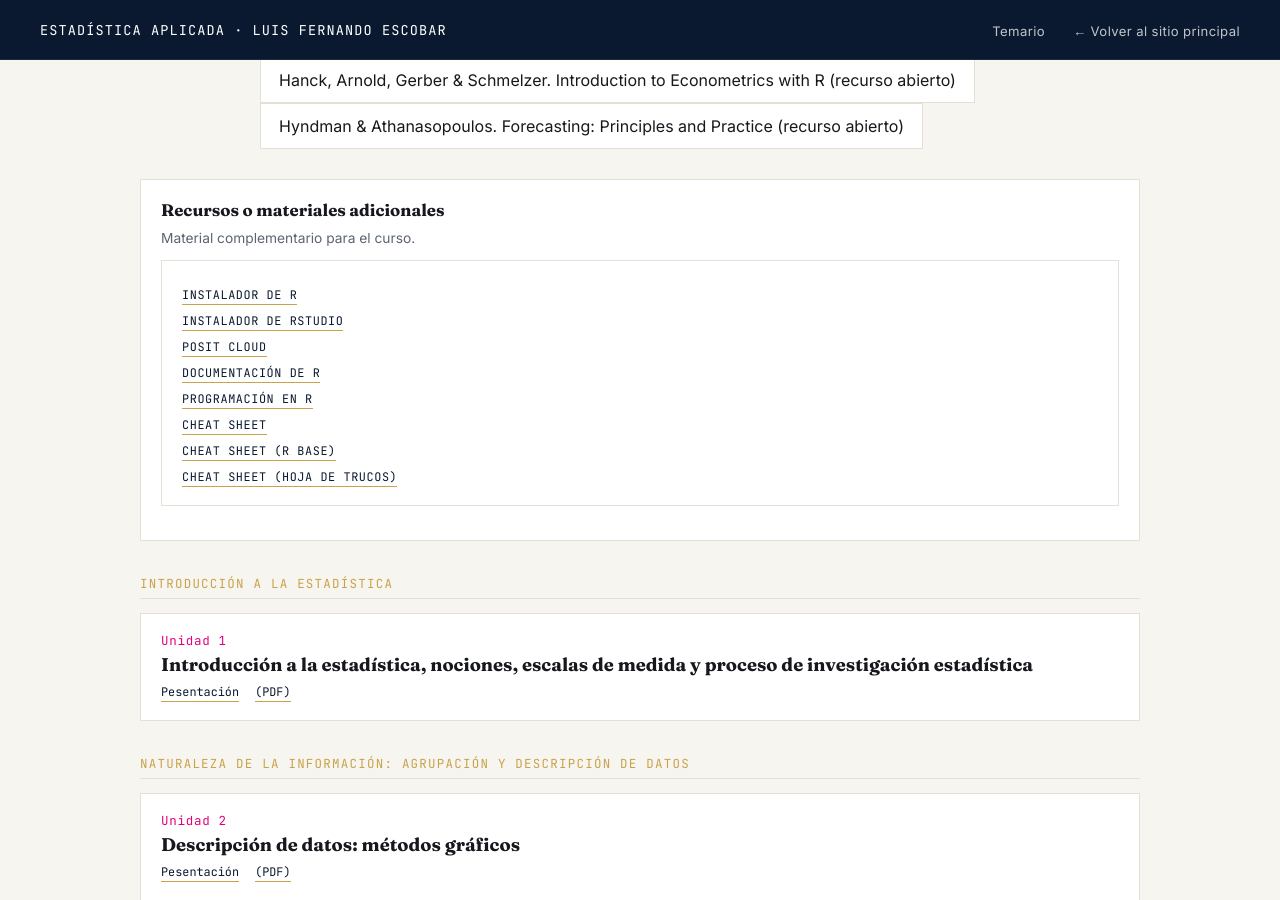
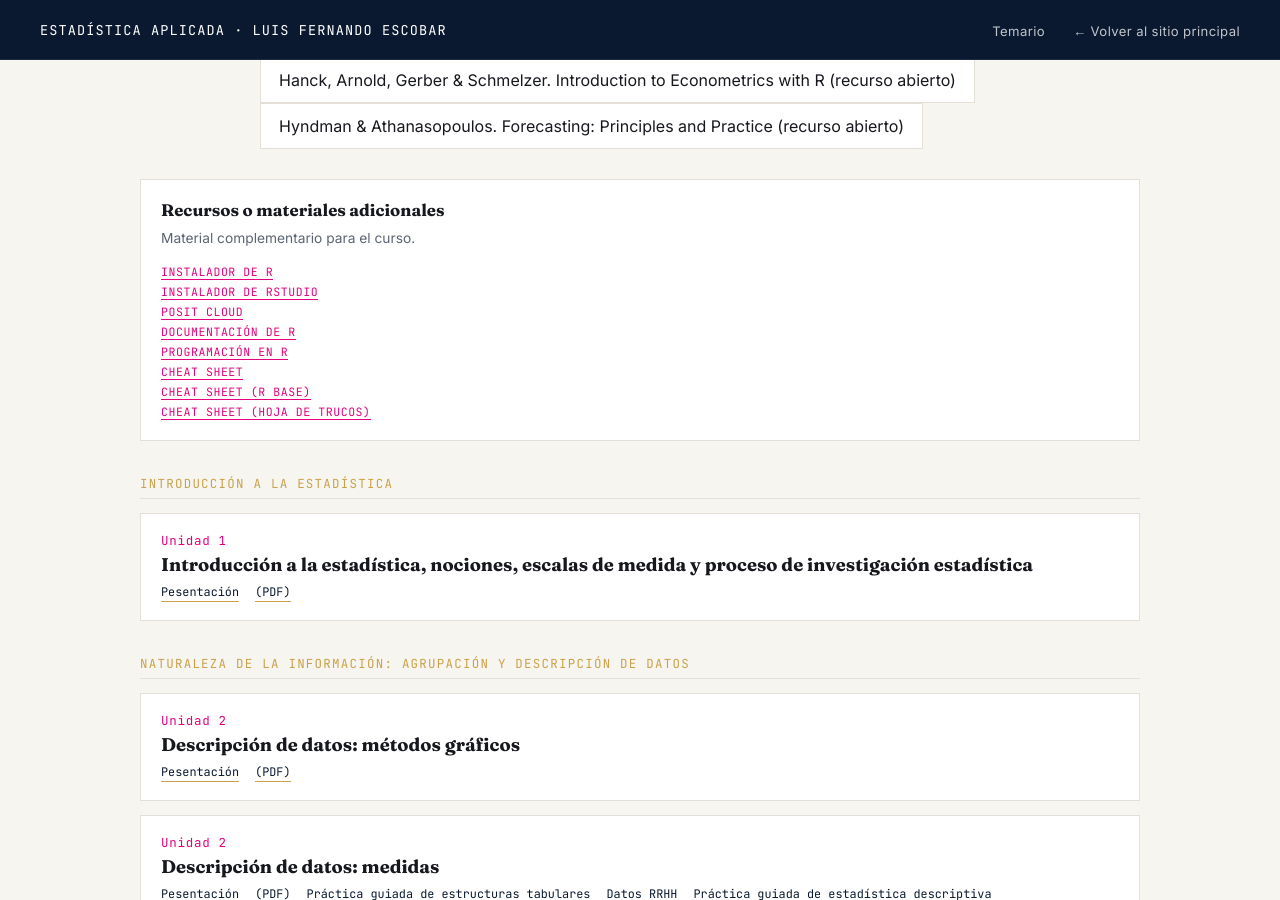
Before and after one commit to LFernandoEscobarC/estadistica, a Jekyll site: the page built from index.md, in a window 1280 px wide and 900 px high, scrolled down 530 px. Built offline with Jekyll 4.4.1, drawn with Linux system fonts in a browser that asks for light colours.

Commit message:
Update index.md

```diff
--- a/index.md
+++ b/index.md
@@ -47,8 +47,6 @@ title: Temario
   <div class="card">
       <h4>Recursos o materiales adicionales</h4>
       <p>Material complementario para el curso.</p>
-    <ul class="class-list">
-      <li class="class-item">
         <div class="mat-links">
           <a class="link" href="https://www.r-project.org/">Instalador de R</a>
           </div>
@@ -73,8 +71,6 @@ title: Temario
         <div class="mat-links">
           <a class="link" href="https://rstudio.github.io/cheatsheets/translations.html#spanish">Cheat sheet (hoja de trucos)</a>
         </div>
-      </li>
-    </ul>
   </div>
 
 
```
